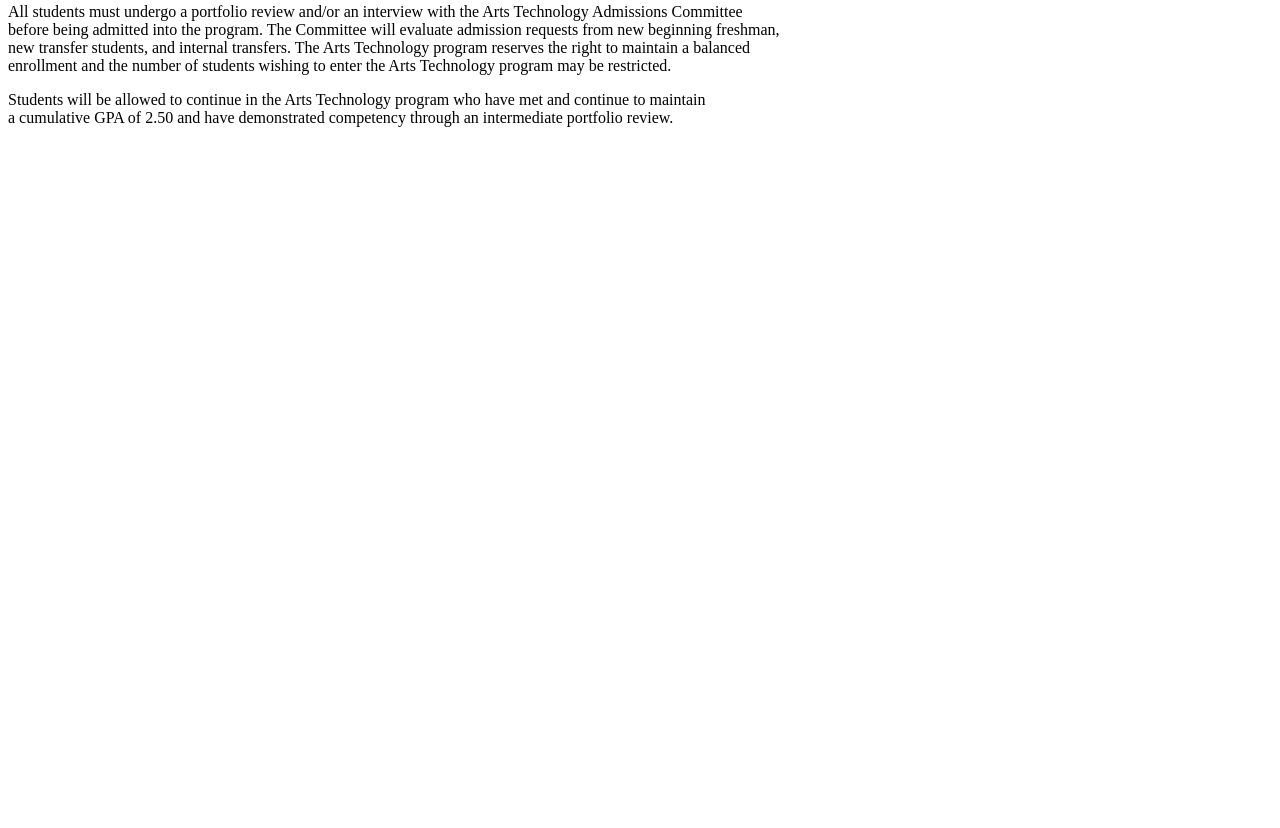
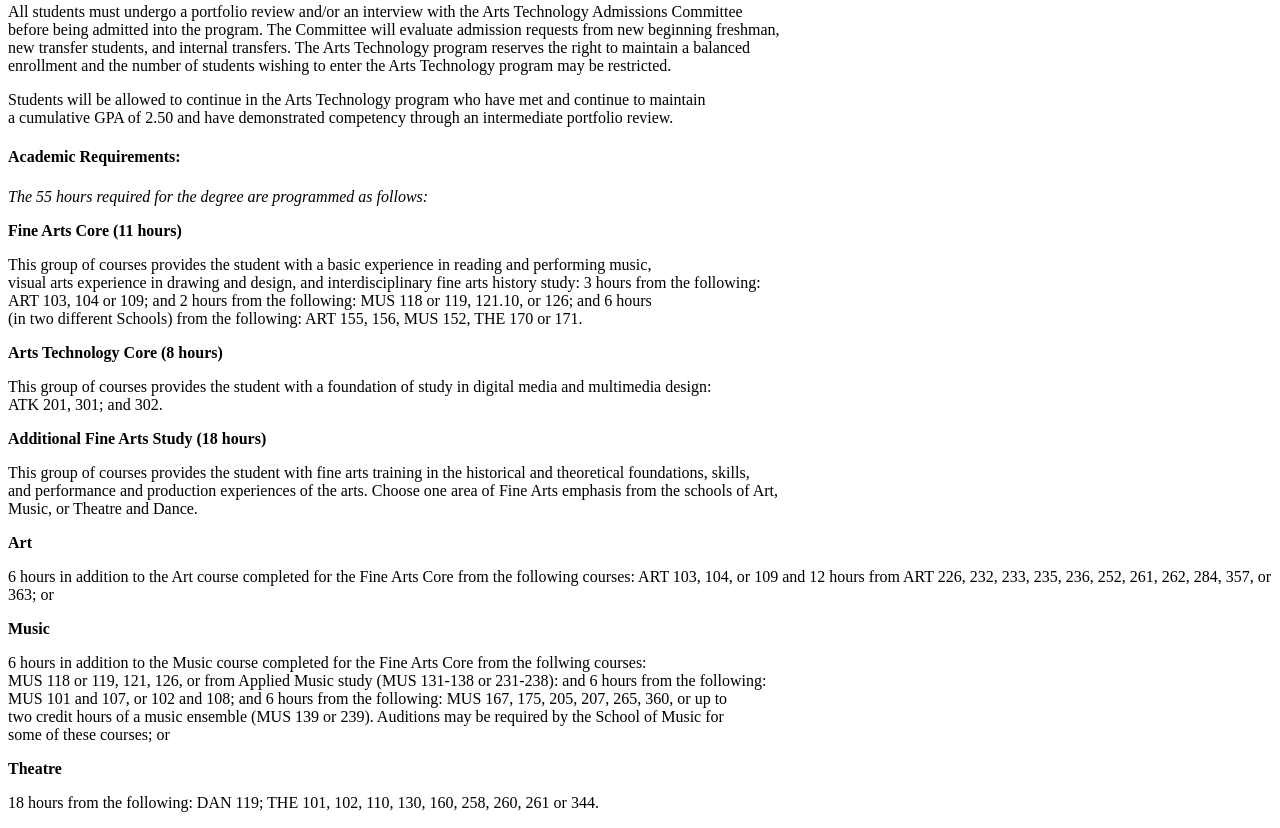
Before and after one commit to kmyarrow/ATK301, a plain HTML site: page assignment2.html in a window 1280 px wide. Shown: the part 365-1193 px from the top of the page. Before the commit the page ends 800 px from the top, so only its background shows below. Drawn offline with Linux system fonts and the light colour scheme.

Commit message:
Update assignment2.html

```diff
--- a/assignment2.html
+++ b/assignment2.html
@@ -24,6 +24,44 @@
 
 <p>Students will be allowed to continue in the Arts Technology program who have met and continue to maintain
       <br>a cumulative GPA of 2.50 and have demonstrated competency through an intermediate portfolio review.</p>
+    <h4>Academic Requirements:</h4>
+    <p><i>The 55 hours required for the degree are programmed as follows:</i></p>
+
+    <p><b>Fine Arts Core (11 hours)</b></p>
+
+<p>This group of courses provides the student with a basic experience in reading and performing music,
+   <br> visual arts experience in drawing and design, and interdisciplinary fine arts history study: 3 hours from the following:
+    <br>ART 103, 104 or 109; and 2 hours from the following: MUS 118 or 119, 121.10, or 126; and 6 hours
+  <br>(in two different Schools) from the following: ART 155, 156, MUS 152, THE 170 or 171.</p>
+
+    <p><b>Arts Technology Core (8 hours)</b><p>
+
+<p>This group of courses provides the student with a foundation of study in digital media and multimedia design:
+  <br>ATK 201, 301; and 302.</p>
+
+    <p><b>Additional Fine Arts Study (18 hours)</b><p>
+
+<p>This group of courses provides the student with fine arts training in the historical and theoretical foundations, skills,
+   <br> and performance and production experiences of the arts. Choose one area of Fine Arts emphasis from the schools of Art,
+ <br>Music, or Theatre and Dance.</p>
+
+    <p><b>Art</b></p>
+
+<p> 6 hours in addition to the Art course completed for the Fine Arts Core from the following courses:
+  ART 103, 104, or 109 and 12 hours from ART 226, 232, 233, 235, 236, 252, 261, 262, 284, 357, or 363; or </p>
+
+
+    <p><b>Music</b></p>
+
+<p> 6 hours in addition to the Music course completed for the Fine Arts Core from the follwing courses:
+   <br> MUS 118 or 119, 121, 126, or from Applied Music study (MUS 131-138 or 231-238): and 6 hours from the following:
+   <br> MUS 101 and 107, or 102 and 108; and 6 hours from the following: MUS 167, 175, 205, 207, 265, 360, or up to
+    <br>two credit hours of a music ensemble (MUS 139 or 239). Auditions may be required by the School of Music for
+  <br> some of these courses; or </p>
+
+    <p><b>Theatre</b></p>
+
+    <p>18 hours from the following: DAN 119; THE 101, 102, 110, 130, 160, 258, 260, 261 or 344.</p>
 
     <!-- Comment -->
   </body>
```
